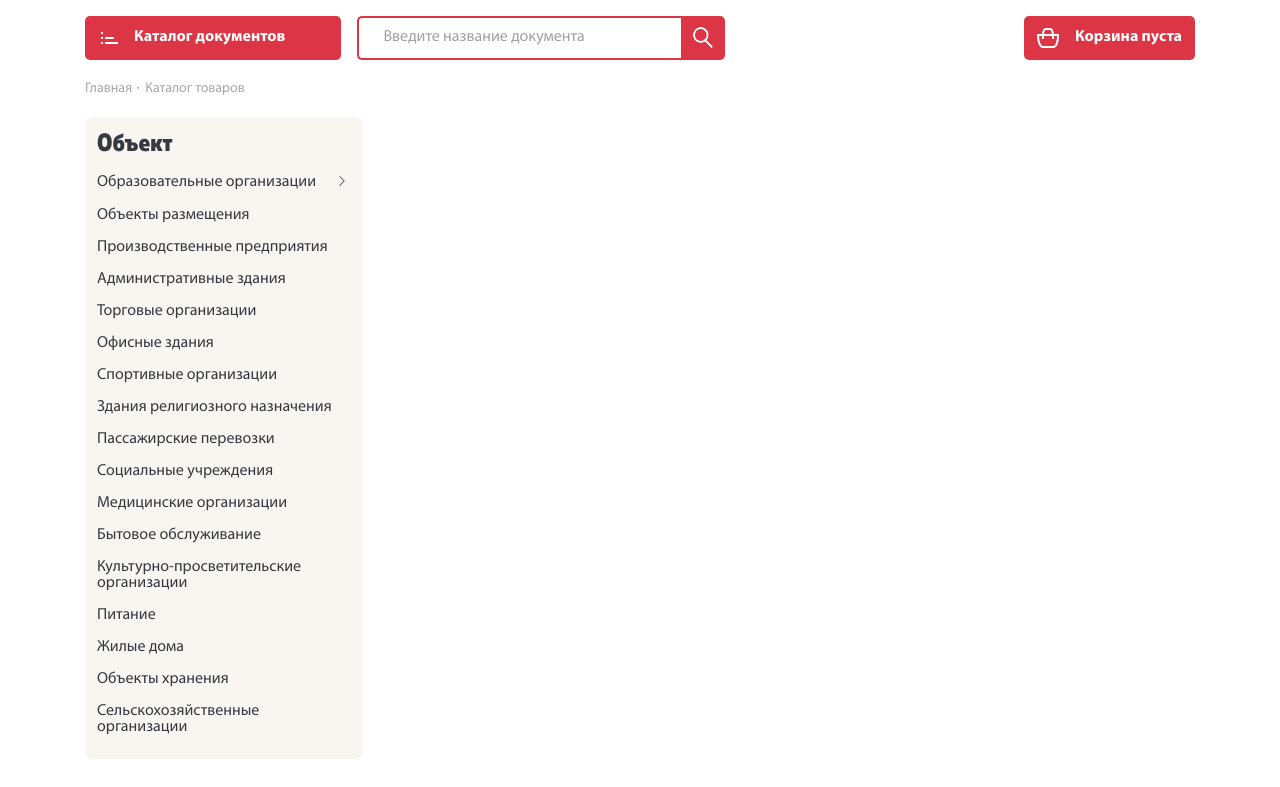
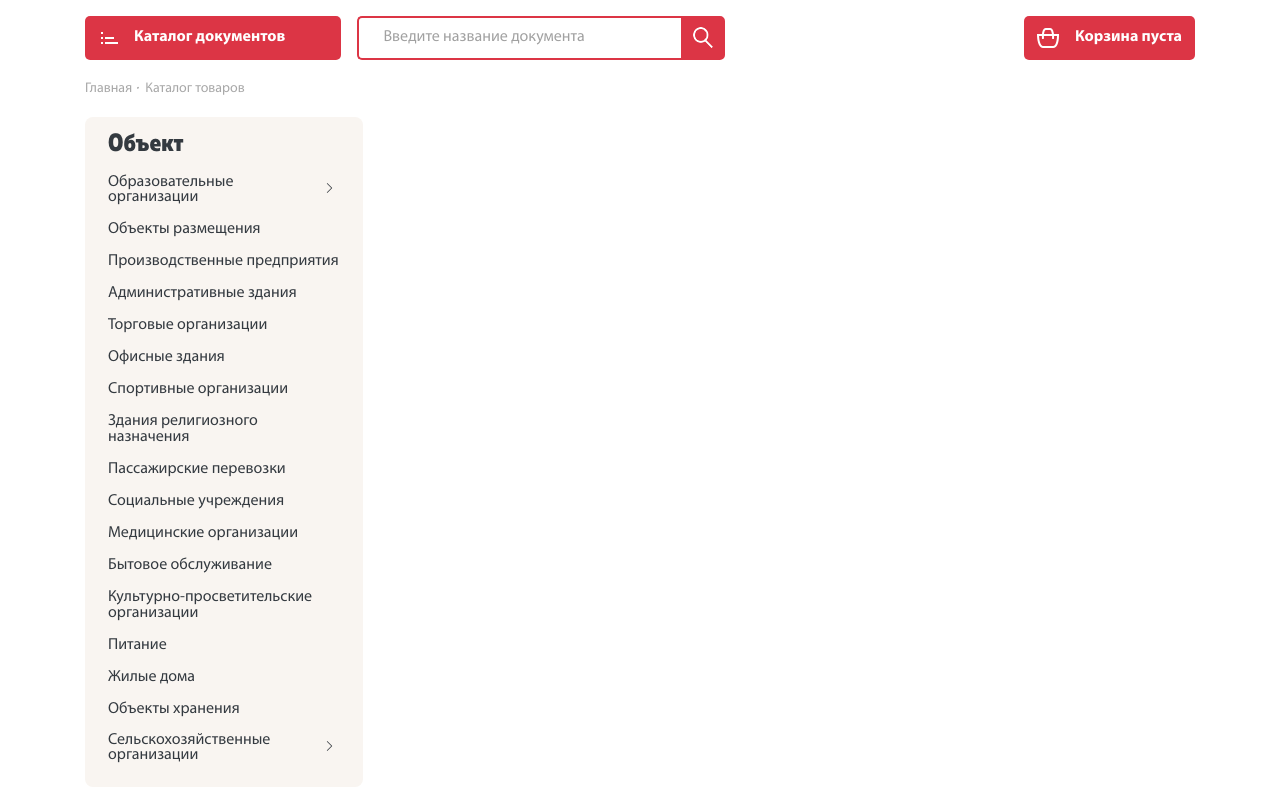
Before and after one commit to pmaks1985/new-gotdoc, a PHP site: page / in a window 1280 px wide. Shown: the part 140-927 px from the top of the page. Before the commit the page ends 899 px from the top, so only its background shows below. Run offline with PHP 8.4, Linux system fonts and the light colour scheme; some libraries are stand-ins or nearby versions.

Commit message:
закончил одно подменю

```diff
--- a/css/main.css
+++ b/css/main.css
@@ -241,7 +241,8 @@ body {
   padding: 0.5rem;
 }
 
-.dropdown-item:hover {
+.dropdown-item:hover,
+.dropdown-item:focus {
   background-color: #ffffff;
   border-radius: 8px;
   cursor: pointer;
@@ -284,6 +285,7 @@ body {
 .filter {
   background-color: #f9f5f1;
   border-radius: 8px;
+  padding: 0 15px;
 }
 
 .filter-title {
@@ -317,6 +319,19 @@ body {
 
 .bi-chevron-right {
   font-size: 12px;
-  padding-left: 20px;
+}
+
+.text-normal {
+  white-space: normal !important;
+}
+
+.custom-control-input:checked ~ .custom-control-label::before {
+  border-color: #D6C0A9;
+  background-color: #D6C0A9;
+}
+
+.custom-control-input:focus ~ .custom-control-label::before {
+  -webkit-box-shadow: 0 0 0 .2rem #EBD8C6;
+          box-shadow: 0 0 0 .2rem #EBD8C6;
 }
 /*# sourceMappingURL=main.css.map */
--- a/css/main.scss
+++ b/css/main.scss
@@ -231,7 +231,8 @@ body {
     padding: 0.5rem;
 }
 
-.dropdown-item:hover {
+.dropdown-item:hover,
+.dropdown-item:focus {
     background-color: #ffffff;
     border-radius: 8px;
     cursor: pointer;
@@ -274,6 +275,7 @@ body {
 .filter {
     background-color: #f9f5f1;
     border-radius: 8px;
+    padding: 0 15px;
 
 }
 
@@ -308,5 +310,17 @@ body {
 
 .bi-chevron-right {
     font-size: 12px;
-    padding-left: 20px;
 }
+
+.text-normal {
+    white-space: normal !important;
+}
+
+.custom-control-input:checked~.custom-control-label::before {
+    border-color: #D6C0A9;
+    background-color: #D6C0A9;
+}
+
+.custom-control-input:focus~.custom-control-label::before {
+    box-shadow: 0 0 0 .2rem #EBD8C6;
+}
--- a/index.html
+++ b/index.html
@@ -87,8 +87,10 @@
                         <ul class="dropdown-menu" aria-labelledby="navbarDropdownMenuLink">
                             <li class="dropdown-submenu">
                                 <a class="dropdown-item dropdown-toggle d-flex align-items-center justify-content-between"
-                                    href="#">Образовательные<br>
-                                    организации<i class="bi bi-chevron-right"></i></a>
+                                    href="#">
+                                    <div class="text-normal">Образовательные организации</div><i
+                                        class="bi bi-chevron-right"></i>
+                                </a>
                                 <ul class="dropdown-menu">
                                     <li><a class="dropdown-item font-weight-bold" href="#">Детский сад</a>
                                     </li>
@@ -119,12 +121,58 @@
                                     <li><a class="dropdown-item font-weight-bold" href="#">Автошкола</a></li>
                                 </ul>
                             </li>
-                            <li><a class="dropdown-item">Объекты размещения</a></li>
-                            <li><a class="dropdown-item">Производственные<br> предприятия</a></li>
-                            <li><a class="dropdown-item">Административные здания</a></li>
-                            <li><a class="dropdown-item">Торговые организации</a></li>
-                            <li><a class="dropdown-item">Офисные здания</a></li>
-                            <li><a class="dropdown-item">Спортивные организации</a></li>
+                            <li class="dropdown-submenu"><a class="dropdown-item">
+                                    <div class="text-normal">Объекты размещения</div>
+                                </a></li>
+                            <li class="dropdown-submenu"><a class="dropdown-item">
+                                    <div class="text-normal">Производственные предприятия</div>
+                                </a>
+                            </li>
+                            <li class="dropdown-submenu"><a class="dropdown-item">
+                                    <div class="text-normal">Административные здания</div>
+                                </a></li>
+                            <li class="dropdown-submenu"><a class="dropdown-item">
+                                    <div class="text-normal">Торговые организации</div>
+                                </a></li>
+                            <li class="dropdown-submenu"><a class="dropdown-item">
+                                    <div class="text-normal">Офисные здания</div>
+                                </a></li>
+                            <li class="dropdown-submenu"><a
+                                    class="dropdown-item dropdown-toggle d-flex align-items-center justify-content-between"
+                                    href="#">
+                                    <div class="text-normal">Спортивные организации</div><i
+                                        class="bi bi-chevron-right"></i>
+                                </a>
+                                <ul class="dropdown-menu">
+                                    <li><a class="dropdown-item font-weight-bold" href="#">Детский сад</a>
+                                    </li>
+                                    <ul class="pl-3">
+                                        <li class="dropdown-submenu dropdown-item_li">
+                                            <a class="dropdown-item dropdown-toggle d-flex align-items-center justify-content-between"
+                                                href="#">Пожарная безопасность<i class="bi bi-chevron-right"></i></a>
+                                            <ul class="dropdown-menu">
+                                                <li><a class="dropdown-item" href="#">Готовые документы по ПБ</a></li>
+                                                <li><a class="dropdown-item" href="#">Декларация ПБ</a></li>
+                                                <li><a class="dropdown-item" href="#">Формы документов</a></li>
+                                            </ul>
+                                        </li>
+                                        <li class="dropdown-item_li"><a class="dropdown-item" href="#">Первая помощь</a>
+                                        </li>
+                                    </ul>
+                                    <li><a class="dropdown-item font-weight-bold" href="#">Детский лагерь</a>
+                                    </li>
+                                    <li><a class="dropdown-item font-weight-bold" href="#">Школа</a></li>
+                                    <li><a class="dropdown-item font-weight-bold" href="#">Техникум</a></li>
+                                    <li><a class="dropdown-item font-weight-bold" href="#">Коледж</a></li>
+                                    <li><a class="dropdown-item font-weight-bold" href="#">Лицей</a></li>
+                                    <li><a class="dropdown-item font-weight-bold" href="#">Университет</a>
+                                    </li>
+                                    <li><a class="dropdown-item font-weight-bold" href="#">Институт</a></li>
+                                    <li><a class="dropdown-item font-weight-bold" href="#">Организация ДПО</a>
+                                    </li>
+                                    <li><a class="dropdown-item font-weight-bold" href="#">Автошкола</a></li>
+                                </ul>
+                            </li>
                         </ul>
                     </div>
                     <div>
@@ -147,18 +195,20 @@
                 <a class="bread-crumps_link" href="#">Каталог товаров</a>
             </div>
             <div class="row mx-0">
-                <div class="filter col-lg-3 pl-1">
+                <div class="filter col-lg-3">
                     <span class="filter-title pl-2">Объект</span>
                     <ul class="filter-list pl-0">
-                        <li class="dropright"><a class="dropdown-toggle dropdown-item" href="#" role="button"
-                                id="dropdownMenuLink" data-toggle="dropdown" aria-haspopup="true"
-                                aria-expanded="false">Образовательные
-                                организации<i class="bi bi-chevron-right"></i></a>
+                        <li class="dropright">
+                            <a class="dropdown-toggle dropdown-item d-flex align-items-center" href="#" role="button"
+                                id="dropdownMenuLink1" data-toggle="dropdown" aria-haspopup="true"
+                                aria-expanded="false">
+                                <div class="text-normal">Образовательные
+                                    организации</div><i class="bi bi-chevron-right"></i>
+                            </a>
                             <div class="dropdown-menu keep_open" aria-labelledby="dropdownMenuLink">
                                 <div class="custom-control custom-checkbox">
                                     <input type="checkbox" class="custom-control-input" id="customCheck">
-                                    <label class="custom-control-label" for="customCheck">Детский
-                                        сад</label>
+                                    <label class="custom-control-label" for="customCheck">Детский сад</label>
                                 </div>
                                 <div class="custom-control custom-checkbox">
                                     <input type="checkbox" class="custom-control-input" id="customCheck1">
@@ -198,23 +248,112 @@
                                 </div>
                             </div>
                         </li>
-                        <li><a class="dropdown-item filter-list_li" href="#">Объекты размещения</a></li>
-                        <li><a class="dropdown-item filter-list_li" href="#">Производственные предприятия</a></li>
-                        <li><a class="dropdown-item filter-list_li" href="#">Административные здания</a></li>
-                        <li><a class="dropdown-item filter-list_li" href="#">Торговые организации</a></li>
-                        <li><a class="dropdown-item filter-list_li" href="#">Офисные здания</a></li>
-                        <li><a class="dropdown-item filter-list_li" href="#">Спортивные организации</a></li>
-                        <li><a class="dropdown-item filter-list_li" href="#">Здания религиозного назначения</a></li>
-                        <li><a class="dropdown-item filter-list_li" href="#">Пассажирские перевозки</a></li>
-                        <li><a class="dropdown-item filter-list_li" href="#">Социальные учреждения</a></li>
-                        <li><a class="dropdown-item filter-list_li" href="#">Медицинские организации</a></li>
-                        <li><a class="dropdown-item filter-list_li" href="#">Бытовое обслуживание</a></li>
-                        <li><a class="dropdown-item filter-list_li" href="#">Культурно-просветительские организации</a>
+                        <li class="dropright"><a class="dropdown-item filter-list_li" href="#">
+                                <div class="text-normal">Объекты размещения</div>
+                            </a>
                         </li>
-                        <li><a class="dropdown-item filter-list_li" href="#">Питание</a></li>
-                        <li><a class="dropdown-item filter-list_li" href="#">Жилые дома</a></li>
-                        <li><a class="dropdown-item filter-list_li" href="#">Объекты хранения</a></li>
-                        <li><a class="dropdown-item filter-list_li" href="#">Сельскохозяйственные организации</a></li>
+                        <li class="dropright"><a class="dropdown-item filter-list_li" href="#">
+                                <div class="text-normal">Производственные
+                                    предприятия</div>
+                            </a></li>
+                        <li class="dropright"><a class="dropdown-item filter-list_li" href="#">
+                                <div class="text-normal">Административные
+                                    здания</div>
+                            </a></li>
+                        <li class="dropright"><a class="dropdown-item filter-list_li" href="#">
+                                <div class="text-normal">Торговые организации</div>
+                            </a>
+                        </li>
+                        <li class="dropright"><a class="dropdown-item filter-list_li" href="#">
+                                <div class="text-normal">Офисные здания</div>
+                            </a></li>
+                        <li class="dropright"><a class="dropdown-item filter-list_li" href="#">
+                                <div class="text-normal">Спортивные
+                                    организации</div>
+                            </a></li>
+                        <li class="dropright"><a class="dropdown-item filter-list_li" href="#">
+                                <div class="text-normal">Здания религиозного
+                                    назначения</div>
+                            </a></li>
+                        <li class="dropright"><a class="dropdown-item filter-list_li" href="#">
+                                <div class="text-normal">Пассажирские
+                                    перевозки</div>
+                            </a></li>
+                        <li class="dropright"><a class="dropdown-item filter-list_li" href="#">
+                                <div class="text-normal">Социальные учреждения</div>
+                            </a>
+                        </li>
+                        <li class="dropright"><a class="dropdown-item filter-list_li" href="#">
+                                <div class="text-normal">Медицинские
+                                    организации</div>
+                            </a></li>
+                        <li class="dropright"><a class="dropdown-item filter-list_li" href="#">
+                                <div class="text-normal">Бытовое обслуживание</div>
+                            </a>
+                        </li>
+                        <li class="dropright"><a class="dropdown-item filter-list_li" href="#">
+                                <div class="text-normal">Культурно-просветительские организации</div>
+                            </a>
+                        </li>
+                        <li class="dropright"><a class="dropdown-item filter-list_li" href="#">
+                                <div class="text-normal">Питание</div>
+                            </a></li>
+                        <li class="dropright"><a class="dropdown-item filter-list_li" href="#">
+                                <div class="text-normal">Жилые дома</div>
+                            </a></li>
+                        <li class="dropright"><a class="dropdown-item filter-list_li" href="#">
+                                <div class="text-normal">Объекты хранения</div>
+                            </a></li>
+                        <li class="dropright">
+                            <a class="dropdown-toggle dropdown-item d-flex align-items-center" href="#" role="button"
+                                id="dropdownMenuLink2" data-toggle="dropdown" aria-haspopup="true"
+                                aria-expanded="false">
+                                <div class="text-normal">Сельскохозяйственные
+                                    организации</div><i class="bi bi-chevron-right"></i>
+                            </a>
+                            <div class="dropdown-menu keep_open" aria-labelledby="dropdownMenuLink2">
+                                <div class="custom-control custom-checkbox">
+                                    <input type="checkbox" class="custom-control-input" id="customCheck10">
+                                    <label class="custom-control-label" for="customCheck10">Детский сад</label>
+                                </div>
+                                <div class="custom-control custom-checkbox">
+                                    <input type="checkbox" class="custom-control-input" id="customCheck11">
+                                    <label class="custom-control-label" for="customCheck11">Детский лагерь</label>
+                                </div>
+                                <div class="custom-control custom-checkbox">
+                                    <input type="checkbox" class="custom-control-input" id="customCheck21">
+                                    <label class="custom-control-label" for="customCheck21">Школа</label>
+                                </div>
+                                <div class="custom-control custom-checkbox">
+                                    <input type="checkbox" class="custom-control-input" id="customCheck31">
+                                    <label class="custom-control-label" for="customCheck31">Техникум</label>
+                                </div>
+                                <div class="custom-control custom-checkbox">
+                                    <input type="checkbox" class="custom-control-input" id="customCheck41">
+                                    <label class="custom-control-label" for="customCheck41">Коледж</label>
+                                </div>
+                                <div class="custom-control custom-checkbox">
+                                    <input type="checkbox" class="custom-control-input" id="customCheck51">
+                                    <label class="custom-control-label" for="customCheck51">Лицей</label>
+                                </div>
+                                <div class="custom-control custom-checkbox">
+                                    <input type="checkbox" class="custom-control-input" id="customCheck61">
+                                    <label class="custom-control-label" for="customCheck61">Университет</label>
+                                </div>
+                                <div class="custom-control custom-checkbox">
+                                    <input type="checkbox" class="custom-control-input" id="customCheck71">
+                                    <label class="custom-control-label" for="customCheck71">Институт</label>
+                                </div>
+                                <div class="custom-control custom-checkbox">
+                                    <input type="checkbox" class="custom-control-input" id="customCheck81">
+                                    <label class="custom-control-label" for="customCheck81">Организация ДПО</label>
+                                </div>
+                                <div class="custom-control custom-checkbox">
+                                    <input type="checkbox" class="custom-control-input" id="customCheck91">
+                                    <label class="custom-control-label" for="customCheck91">Автошкола</label>
+                                </div>
+                            </div>
+                        </li>
                     </ul>
 
                 </div>
```
Also changed, not shown: 1 other file.
